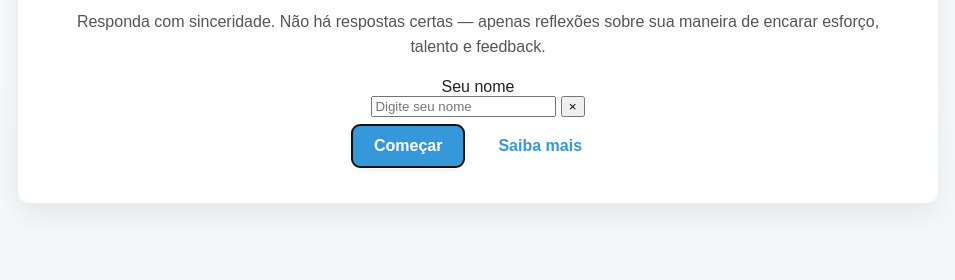
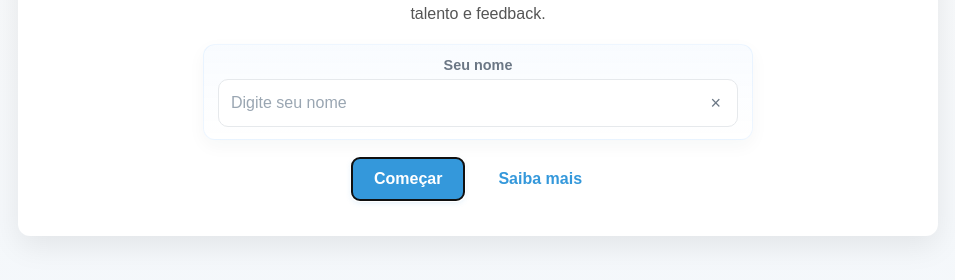
Before and after one commit to jacksonullmann/teste_mindset, a website: page docs/index.html in a window 1280 px wide. Shown: the part 358-638 px from the top of the page, without its empty margins (162-1117 px from the left). Drawn offline with Linux system fonts and the light colour scheme.

Commit message:
Update styles.css

```diff
--- a/docs/styles.css
+++ b/docs/styles.css
@@ -109,3 +109,82 @@ input[type=range]::-moz-range-thumb{width:30px;height:30px;border-radius:50%;bac
   .no-print { display: none !important; }
   .result-card { page-break-inside: avoid; }
 }
+
+
+/* participant-name styles */
+:root{
+  --pn-bg: #ffffff;
+  --pn-border: #e6e9ec;
+  --pn-accent: #2d8cff; /* botão/hover */
+  --pn-text: #1f2d3d;
+  --pn-muted: #6b7785;
+}
+
+.participant-name{
+  max-width: 520px;
+  margin: 18px auto;
+  padding: 12px 14px;
+  background: linear-gradient(180deg, rgba(45,140,255,0.03), rgba(0,0,0,0)) ;
+  border-radius: 12px;
+  border: 1px solid rgba(45,140,255,0.08);
+  box-shadow: 0 6px 18px rgba(27,40,60,0.04);
+  font-family: inherit;
+}
+
+.participant-name > label{
+  display: block;
+  font-size: 0.9rem;
+  color: var(--pn-muted);
+  margin-bottom: 6px;
+  font-weight: 600;
+}
+
+.pn-input-wrap{
+  display: flex;
+  align-items: center;
+  gap: 8px;
+  background: var(--pn-bg);
+  border: 1px solid var(--pn-border);
+  padding: 8px;
+  border-radius: 10px;
+}
+
+.pn-input-wrap input{
+  flex: 1;
+  border: none;
+  outline: none;
+  font-size: 1rem;
+  color: var(--pn-text);
+  background: transparent;
+  padding: 6px 4px;
+}
+
+.pn-input-wrap input::placeholder{
+  color: #9aa6b2;
+}
+
+/* clear button */
+#clearName{
+  border: none;
+  background: transparent;
+  color: var(--pn-muted);
+  font-size: 18px;
+  line-height: 1;
+  padding: 4px 8px;
+  border-radius: 8px;
+  cursor: pointer;
+  transition: color 120ms ease, background-color 120ms ease;
+}
+#clearName:hover{ color: var(--pn-accent); background: rgba(45,140,255,0.06); }
+
+/* focus state */
+.pn-input-wrap:focus-within{
+  box-shadow: 0 6px 18px rgba(45,140,255,0.12);
+  border-color: rgba(45,140,255,0.18);
+}
+
+/* responsividade */
+@media (max-width:480px){
+  .participant-name{ margin: 12px 14px; padding:10px; border-radius:10px; }
+  .pn-input-wrap input{ font-size:0.95rem; }
+}
```
